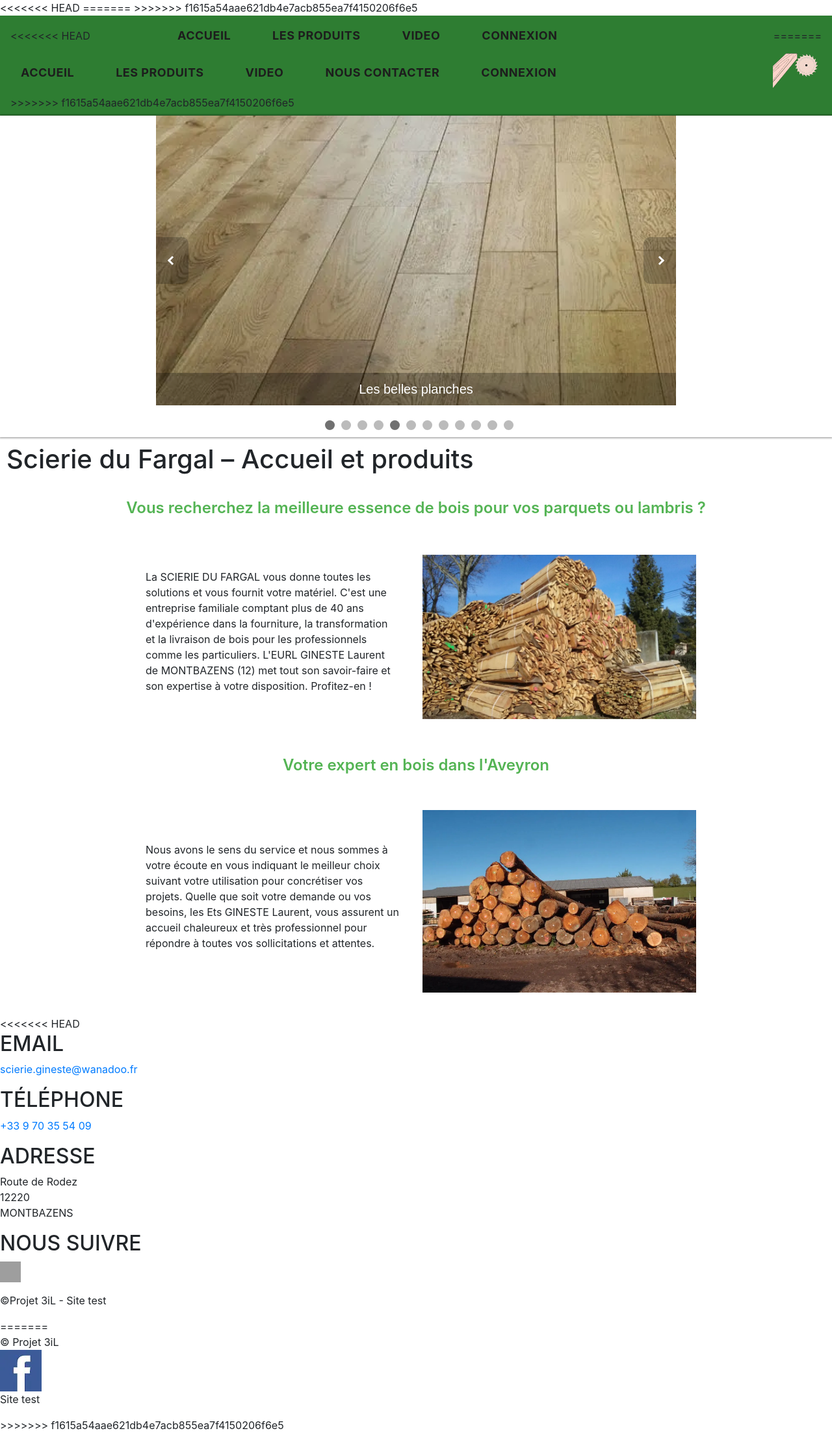
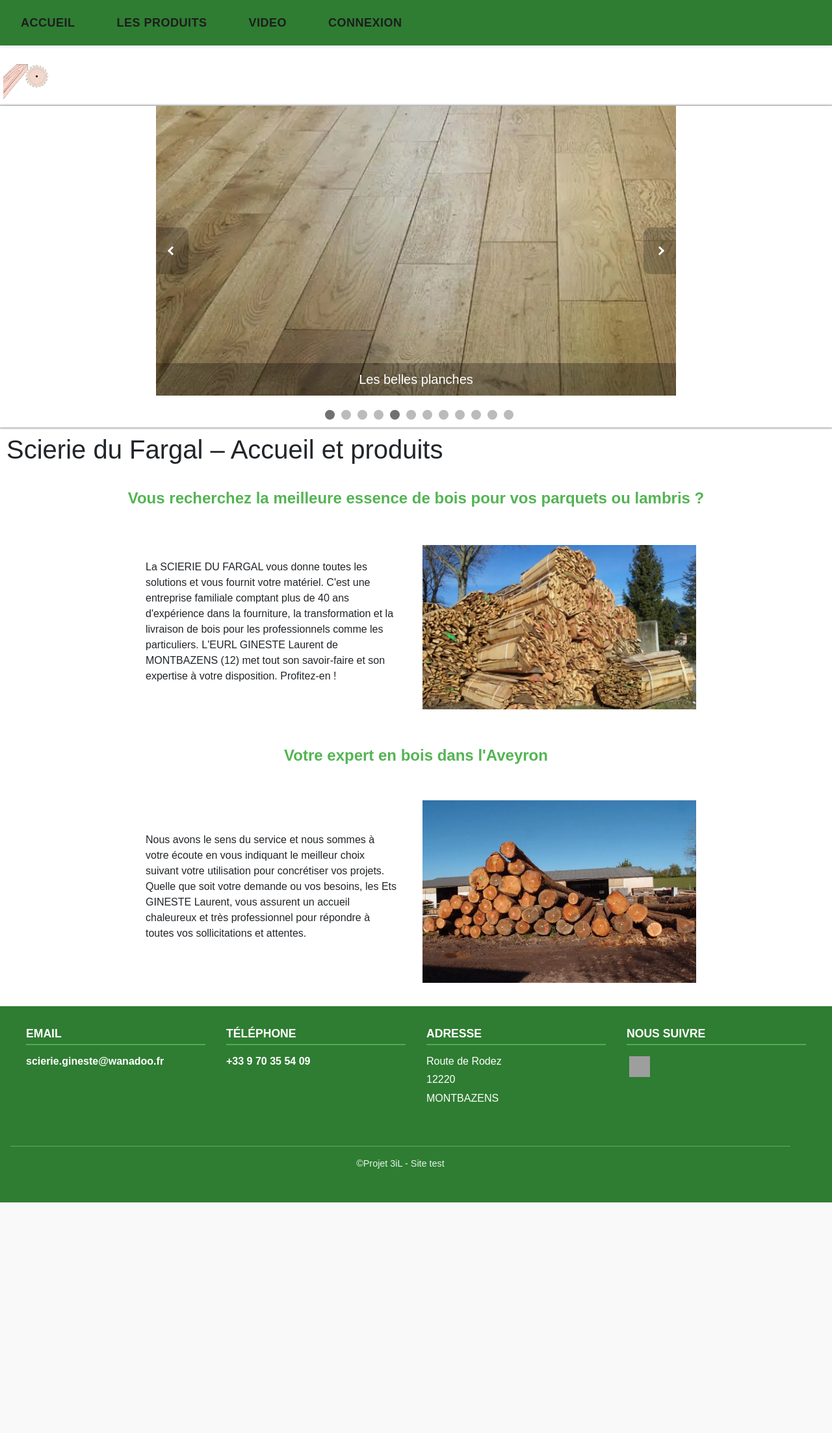
Before and after one commit to Marcelle-Kemla-3il/Site_eco_conception, a PHP site: page / in a window 1280 px wide. Shown: the whole page at 65% size. After the commit the page ends 1851 px from the top, so only its background shows below. Run offline with PHP 8.4, Linux system fonts and the light colour scheme; data comes from the database, SQL or seed files in the repository; grey boxes are pictures that could not be loaded.

Commit message:
fix conflits

```diff
--- a/site/index.php
+++ b/site/index.php
@@ -6,13 +6,6 @@ session_start();
 <html lang="fr">
 
 <head>
-<<<<<<< HEAD
-<title>TEST GREEN IT</title>
-	<meta name="viewport" content="width=device-width">
-	<link rel="stylesheet" href="style.css">
-	<link rel="stylesheet" href="https://cdnjs.cloudflare.com/ajax/libs/font-awesome/4.7.0/css/font-awesome.min.css">
-	<link rel="stylesheet" href="https://cdn.jsdelivr.net/npm/bootstrap@4.6.2/dist/css/bootstrap.min.css" integrity="sha384-xOolHFLEh07PJGoPkLv1IbcEPTNtaed2xpHsD9ESMhqIYd0nLMwNLD69Npy4HI+N" crossorigin="anonymous">
-=======
     <meta charset="UTF-8">
 
     <!-- Meta description SEO -->
@@ -20,19 +13,10 @@ session_start();
           content="Scierie du Fargal : vente et transformation de bois, poutres, lambourdes et séchoirs. Solutions durables pour professionnels et particuliers. Découvrez nos produits, vidéos et services.">
 
     <!-- Responsive & Éco-conception -->
-    <meta name="viewport" content="width=device-width, initial-scale=1">
-
-    <title>TEST GREEN IT</title>
-
-    <link rel="stylesheet" href="style.css">
-
-    <link rel="preload"
-          href="https://cdnjs.cloudflare.com/ajax/libs/font-awesome/4.7.0/css/font-awesome.min.css"
-          as="style" onload="this.rel='stylesheet'">
-
-    <link rel="stylesheet"
-          href="https://cdn.jsdelivr.net/npm/bootstrap@4.6.2/dist/css/bootstrap.min.css">
->>>>>>> f1615a54aae621db4e7acb855ea7f4150206f6e5
+   <meta name="viewport" content="width=device-width, initial-scale=1">
+	<link rel="stylesheet" href="style.css">
+	<link rel="stylesheet" href="https://cdnjs.cloudflare.com/ajax/libs/font-awesome/4.7.0/css/font-awesome.min.css">
+	<link rel="stylesheet" href="https://cdn.jsdelivr.net/npm/bootstrap@4.6.2/dist/css/bootstrap.min.css" integrity="sha384-xOolHFLEh07PJGoPkLv1IbcEPTNtaed2xpHsD9ESMhqIYd0nLMwNLD69Npy4HI+N" crossorigin="anonymous">
 </head>
 
 
@@ -40,7 +24,6 @@ session_start();
 
 <!--*************** MENU (CORRIGÉ MAIS IDENTIQUE VISUELLEMENT) ***************-->
 <nav class="navbar">
-<<<<<<< HEAD
 	<li class="toggle">
 		<ul class ="toggle-item"><i class="fa fa-bars menu" aria-hidden="true"> </i></ul>
 	</li>
@@ -63,22 +46,7 @@ session_start();
 	<video autoplay muted loop playsinline style="width:70px; margin:5px;">
    		<source src="./images/scierie.webm" type="video/webm">
     </video>
-=======
-
-    <!-- Correction : structure UL/LI valide -->
-    <ul class="toggle">
-        <li class="toggle-item">
-            <button aria-label="Ouvrir le menu">
-                <i class="fa fa-bars menu" aria-hidden="true"></i>
-            </button>
-        </li>
-    </ul>
-
-    <ul class="nav-links">
-        <li class="nav-item"><a href="index.php">ACCUEIL</a></li>
-        <li class="nav-item"><a href="produits.php">LES PRODUITS</a></li>
-        <li class="nav-item"><a href="video.php">VIDEO</a></li>
-        <li class="nav-item"><a href="contact.php">NOUS CONTACTER</a></li>
+</nav>
 
         <?php
         if (isset($_SESSION['id'])) {
@@ -101,7 +69,6 @@ session_start();
              loading="lazy"
              decoding="async">
     </picture>
->>>>>>> f1615a54aae621db4e7acb855ea7f4150206f6e5
 </nav>
 <!--*************** END MENU ***************-->
 
@@ -132,7 +99,6 @@ session_start();
 
 <!--*************** FOOTER ***************-->
 <footer id="footer">
-<<<<<<< HEAD
         <div class="footer-contact-container">
             <div class="footer-contact-item email">
                 <h2>EMAIL</h2>
@@ -167,25 +133,9 @@ session_start();
     </footer>
 <!--*************** PIED DE PAGE ***************-->
 	<script type="text/javascript" src="scripts/slider.js"></script>
-=======
-    <ul class="footer-links">
-        <li class="footer-item">© Projet 3iL</li>
-
-        <li class="footer-item">
-            <img id="logo"
-                 src="images/facebook.webp"
-                 alt="Page Facebook"
-                 loading="lazy"
-                 decoding="async">
-        </li>
-
-        <li class="footer-item">Site test</li>
-    </ul>
-</footer>
 
 <!-- Slider.js éco-conçu -->
 <script defer src="scripts/slider.js"></script>
->>>>>>> f1615a54aae621db4e7acb855ea7f4150206f6e5
 
 </body>
 </html>
--- a/site/style.css
+++ b/site/style.css
@@ -1,9 +1,5 @@
 @import url("content/menu.css");
 @import url("content/slider.css");
-<<<<<<< HEAD
-=======
-@import url("content/contact.css");
->>>>>>> f1615a54aae621db4e7acb855ea7f4150206f6e5
 @import url("content/footer.css");
 @import url("content/connexion.css");
 
```
